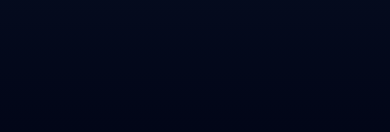
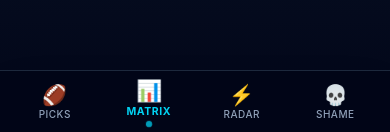
Before and after one commit to jdubciii/NFL-Pick-Em, a React (Vite) app in the folder client/: page /matrix in a window 390 px wide. Shown: the part 709-841 px from the top of the page. Built offline with nearby package versions, Linux system fonts and the light colour scheme; no server answers.

Commit message:
feat(ui): mount BottomTabBar, CompactBadge, WhatIfWrapper, and MechanicalOdometer into app views

```diff
--- a/client/src/App.tsx
+++ b/client/src/App.tsx
@@ -1,5 +1,5 @@
 import React from 'react';
-import { BrowserRouter as Router, Routes, Route, Navigate } from 'react-router-dom';
+import { BrowserRouter as Router, Routes, Route, Navigate, useLocation, useNavigate } from 'react-router-dom';
 import { AuthProvider } from './context/AuthContext';
 import { Navbar } from './components/Navbar';
 import { ProtectedRoute } from './components/ProtectedRoute';
@@ -13,12 +13,14 @@
 import { RulesPage } from './pages/RulesPage';
 import { SweatRadarPage } from './pages/SweatRadarPage';
 import { OpsDashboardPage } from './pages/OpsDashboardPage';
+import { BottomTabBar } from './components/mobile/BottomTabBar';
 
-export const App: React.FC = () => {
+const AppLayout: React.FC = () => {
+  const location = useLocation();
+  const navigate = useNavigate();
+
   return (
-    <AuthProvider>
-      <Router>
-        <div className="min-h-screen bg-gradient-to-b from-slate-950 via-slate-900 to-slate-950 text-slate-100 flex flex-col font-sans">
+    <div className="min-h-screen bg-gradient-to-b from-slate-950 via-slate-900 to-slate-950 text-slate-100 flex flex-col font-sans pb-16 md:pb-0">
       <Navbar />
       <main className="flex-1">
         <Routes>
@@ -48,7 +50,16 @@
           <Route path="*" element={<Navigate to="/picks" replace />} />
         </Routes>
       </main>
+      <BottomTabBar currentPath={location.pathname} onNavigate={(path) => navigate(path)} />
     </div>
+  );
+};
+
+export const App: React.FC = () => {
+  return (
+    <AuthProvider>
+      <Router>
+        <AppLayout />
       </Router>
     </AuthProvider>
   );
--- a/client/src/components/LeagueMatrixView.tsx
+++ b/client/src/components/LeagueMatrixView.tsx
@@ -18,6 +18,8 @@
   Printer,
 } from 'lucide-react';
 import { formatGameKickoff } from '../utils/dateUtils';
+import { CompactAntiPeekingBadge } from './mobile/CompactAntiPeekingBadge';
+import { MobileMatrixDrawer } from './mobile/MobileMatrixDrawer';
 
 const MEMBER_DISPLAY_MAP: Record<string, { name: string; initials: string }> = {
   'jack@nflpickem.com': { name: 'Jack (You)', initials: 'JC' },
@@ -507,11 +509,18 @@
 
       {/* Anti-Peeking / Rules Banner (Hidden in Print) */}
       {matrixData?.metadata?.hide_picks_until_kickoff ? (
-        <div className="flex items-center space-x-3 px-4 py-3 rounded-xl bg-indigo-500/10 border border-indigo-500/20 text-indigo-300 text-xs font-medium print:hidden">
-          <ShieldCheck className="w-4 h-4 text-indigo-400 shrink-0" />
-          <span>
-            <strong>Anti-Peeking Active (Strict Mode):</strong> Competitor picks remain masked with a lock icon until their respective game kicks off.
-          </span>
+        <div className="flex flex-wrap items-center justify-between gap-3 px-4 py-3 rounded-xl bg-indigo-500/10 border border-indigo-500/20 text-indigo-300 text-xs font-medium print:hidden">
+          <div className="flex items-center space-x-3">
+            <ShieldCheck className="w-4 h-4 text-indigo-400 shrink-0" />
+            <span>
+              <strong>Anti-Peeking Active (Strict Mode):</strong> Competitor picks remain masked with a lock icon until their respective game kicks off.
+            </span>
+          </div>
+          <CompactAntiPeekingBadge
+            hiddenGameCount={
+              matrixData.rows.filter((g) => g.status === 'SCHEDULED' && new Date(g.kickoff_time) > new Date()).length
+            }
+          />
         </div>
       ) : (
         <div className="flex items-center space-x-3 px-4 py-3 rounded-xl bg-cyan-500/10 border border-cyan-500/20 text-cyan-300 text-xs font-medium print:hidden">
@@ -521,6 +530,7 @@
           </span>
         </div>
       )}
+
 
       {/* Error state */}
       {error && (
@@ -780,8 +790,34 @@
           </div>
         </div>
       )}
+
+      {matrixData && (
+        <MobileMatrixDrawer
+          distributions={matrixData.rows.map((g) => {
+            let homePicks = 0;
+            let awayPicks = 0;
+            for (const col of matrixData.columns) {
+              const pick = matrixData.cells[g.game_id]?.[col.user_id]?.selected_team_id;
+              if (pick === g.home_team_id) homePicks++;
+              if (pick === g.away_team_id) awayPicks++;
+            }
+            return {
+              gameId: g.game_id,
+              matchup: `${g.away_team_id} @ ${g.home_team_id}`,
+              homeTeam: g.home_team_id,
+              awayTeam: g.away_team_id,
+              homePicks,
+              awayPicks,
+              kickoffTime: g.kickoff_time,
+              isLocked: g.status !== 'SCHEDULED' || new Date(g.kickoff_time) <= new Date(),
+            };
+          })}
+          activePoolId={selectedPoolId}
+        />
+      )}
     </div>
   );
 };
 
+
 export default LeagueMatrixView;
--- a/client/src/components/WallOfShame.tsx
+++ b/client/src/components/WallOfShame.tsx
@@ -26,6 +26,8 @@
   TrendingUp,
   Zap,
 } from 'lucide-react';
+import { MechanicalRollingOdometer } from './animations/MechanicalRollingOdometer';
+
 
 export interface CumulativeMember {
   user_id: string;
@@ -625,8 +627,17 @@
             </div>
           </div>
 
+          <div className="my-3">
+            <MechanicalRollingOdometer
+              value={displayedOdometerValue}
+              label={`Active Penalty Debt (${odometerUnit.toUpperCase()})`}
+              sublabel="Season-long league cumulative total"
+            />
+          </div>
+
           {/* Odometer Digit Wheels */}
-          <div className="my-3">
+          <div className="my-2">
+
             <div className="inline-flex items-center bg-slate-950 p-2 sm:p-2.5 rounded-2xl border-2 border-amber-500/50 shadow-[0_0_20px_rgba(245,158,11,0.2)]">
               {/* Whole Digits */}
               <div className="flex space-x-1">
--- a/client/src/pages/SweatRadarPage.tsx
+++ b/client/src/pages/SweatRadarPage.tsx
@@ -22,6 +22,8 @@
   AlertTriangle,
 } from 'lucide-react';
 import { formatGameKickoff } from '../utils/dateUtils';
+import { WhatIfSimulationWrapper } from '../components/mobile/WhatIfSimulationWrapper';
+import { LiveMatchupPulse } from '../components/animations/LiveMatchupPulse';
 
 interface MemberPickInfo {
   userId: string;
@@ -57,6 +59,7 @@
   userImpactWin: string;
   userImpactLoss: string;
   rivalLeverage: string;
+  status?: 'SCHEDULED' | 'IN_PROGRESS' | 'FINAL';
 }
 
 interface ProjectedMember {
@@ -104,6 +107,7 @@
   kickoffTime: string;
   spread: number;
   impliedHomeWinProb: number;
+  status?: 'SCHEDULED' | 'IN_PROGRESS' | 'FINAL';
 }
 
 interface MonteCarloOutput {
@@ -438,6 +442,7 @@
           kickoffTime: formatGameKickoff(row.kickoff_time),
           spread: spreadNum,
           impliedHomeWinProb: impliedProb,
+          status: (row.status as any) || 'SCHEDULED',
         };
       });
 
@@ -509,6 +514,7 @@
             ? `If ${userPick === g.homeTeamId ? g.awayTeamId : g.homeTeamId} wins: Contenders holding opposite pick gain +1 point.`
             : 'No pick submitted yet.',
           rivalLeverage: `${awayBackers[0]?.name || 'Contender'} gains leverage on an upset.`,
+          status: g.status || 'SCHEDULED',
         };
       });
 
@@ -747,6 +753,7 @@
       {/* 2. Interactive Simulator Bar */}
       <div className="p-5 rounded-3xl glass-card border border-slate-800 bg-slate-900/90 shadow-xl space-y-4">
         {activeTab === 'WHAT_IF' ? (
+          <WhatIfSimulationWrapper isSimulating={forcedCount > 0} onReset={handleResetOutcomes}>
             <div className="space-y-3">
               <div className="flex flex-col sm:flex-row sm:items-center justify-between gap-2">
                 <div className="flex items-center space-x-2">
@@ -809,7 +816,9 @@
                 })}
               </div>
             </div>
+          </WhatIfSimulationWrapper>
         ) : (
+
           /* Monte Carlo Engine Panel */
           <div className="space-y-4">
             <div className="flex flex-col sm:flex-row items-start sm:items-center justify-between gap-4">
@@ -902,10 +911,12 @@
                         <div>
                           <div className="flex items-center space-x-2">
                             <span className="text-lg font-black text-white">{game.matchup}</span>
+                            <LiveMatchupPulse status={game.status || 'SCHEDULED'} />
                             <span className="text-xs font-semibold px-2 py-0.5 rounded-md bg-slate-800 text-slate-300 font-mono">
                               {game.spread}
                             </span>
                           </div>
+
                           <div className="text-xs text-slate-400 mt-0.5">{game.kickoffTime}</div>
                         </div>
 
```
Lines whose indentation alone changed are shown as unchanged.
